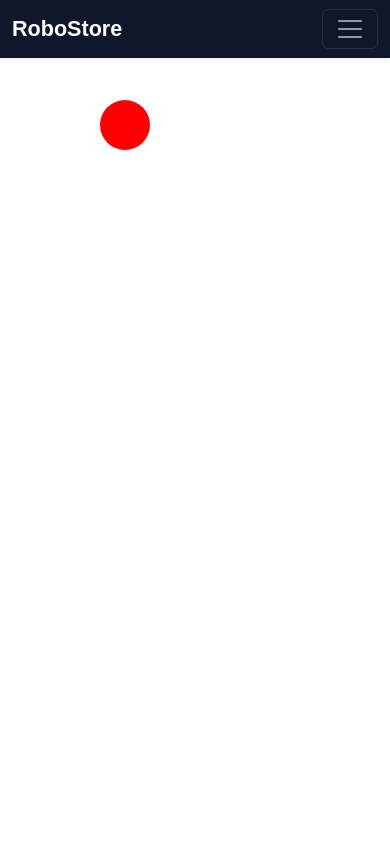
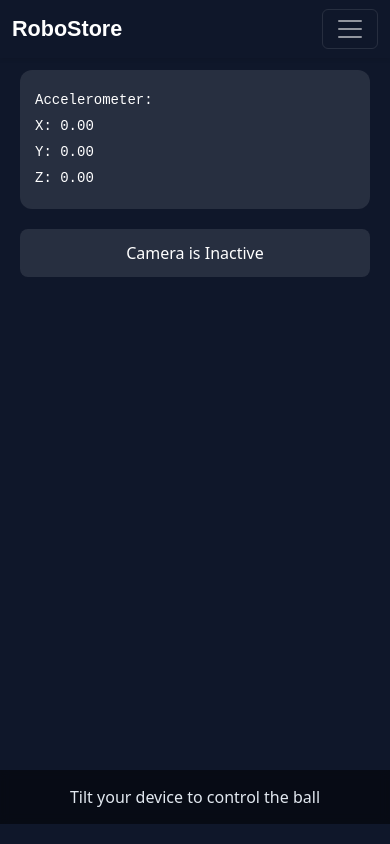
Before and after one commit to MiteshBari23/robot-website, a React (Vite) app: page /mobile in a window 390 px wide. Built offline with nearby package versions, Linux system fonts and the light colour scheme; no server answers.

Commit message:
changes in mobileview

```diff
--- /dev/null
+++ b/src/pages/MobileView.css
@@ -0,0 +1,82 @@
+.mobile-view {
+    padding: 20px;
+    min-height: 100vh;
+    background-color: #0f172a;
+    color: #fff;
+    font-family: system-ui, -apple-system, sans-serif;
+}
+
+.status-bar {
+    position: fixed;
+    top: 0;
+    left: 0;
+    right: 0;
+    padding: 10px;
+    text-align: center;
+    font-size: 14px;
+    z-index: 1000;
+}
+
+.connected {
+    color: #4ade80;
+    font-weight: 600;
+}
+
+.disconnected {
+    color: #ef4444;
+    font-weight: 600;
+}
+
+.sensor-data {
+    background: rgba(255, 255, 255, 0.1);
+    border-radius: 12px;
+    padding: 15px;
+    margin: 60px 0 20px;
+}
+
+.sensor-data p {
+    margin: 5px 0;
+    font-family: monospace;
+    font-size: 16px;
+}
+
+.camera-status {
+    background: rgba(255, 255, 255, 0.1);
+    border-radius: 8px;
+    padding: 12px;
+    margin: 20px 0;
+    text-align: center;
+    font-weight: 500;
+}
+
+.instructions {
+    position: fixed;
+    bottom: 20px;
+    left: 0;
+    right: 0;
+    text-align: center;
+    padding: 15px;
+    background: rgba(0, 0, 0, 0.5);
+    backdrop-filter: blur(5px);
+    font-size: 16px;
+    color: #e2e8f0;
+}
+
+video {
+    position: fixed;
+    top: 0;
+    left: 0;
+    width: 1px;
+    height: 1px;
+    opacity: 0;
+}
+
+@media (max-width: 768px) {
+    .sensor-data {
+        margin-top: 50px;
+    }
+
+    .sensor-data p {
+        font-size: 14px;
+    }
+}
--- a/src/pages/MobileView.jsx
+++ b/src/pages/MobileView.jsx
@@ -1,80 +1,160 @@
-import React, { useEffect, useRef, useState } from "react";
-import io from "socket.io-client";
+import React from 'react';
+import { useEffect, useRef, useState } from 'react';
+import io from 'socket.io-client';
+import './MobileView.css';
 
-const socket = io("https://website-and-cloudgame-2.onrender.com");
+const SOCKET_URL = import.meta.env.PROD
+  ? 'https://website-and-cloudgame-2.onrender.com'
+  : 'http://localhost:10000';
 
 export default function MobileView() {
+  const [isConnected, setIsConnected] = useState(false);
+  const [isCameraActive, setIsCameraActive] = useState(false);
   const videoRef = useRef(null);
-  const canvasRef = useRef(null);
-  const [cameraActive, setCameraActive] = useState(false);
+  const socketRef = useRef(null);
+  const streamRef = useRef(null);
+  const [accelerometer, setAccelerometer] = useState({ x: 0, y: 0, z: 0 });
 
   useEffect(() => {
-    socket.on("toggle-camera", (status) => {
-      console.log("🎥 Toggle:", status);
-      setCameraActive(status);
-      if (status) startCamera();
+    // Initialize socket connection
+    socketRef.current = io(SOCKET_URL);
+
+    socketRef.current.on('connect', () => {
+      setIsConnected(true);
+      console.log('Connected to server');
     });
 
-    socket.on("move-ball", (dir) => moveBall(dir));
+    socketRef.current.on('disconnect', () => {
+      setIsConnected(false);
+      console.log('Disconnected from server');
+    });
+
+    // Handle camera control requests from laptop
+    socketRef.current.on('toggleCamera', handleCameraToggle);
+
+    // Request accelerometer permission and start listening
+    if (typeof DeviceMotionEvent.requestPermission === 'function') {
+      DeviceMotionEvent.requestPermission()
+        .then(response => {
+          if (response === 'granted') {
+            window.addEventListener('devicemotion', handleMotion);
+          }
+        })
+        .catch(console.error);
+    } else {
+      window.addEventListener('devicemotion', handleMotion);
+    }
+
+    return () => {
+      window.removeEventListener('devicemotion', handleMotion);
+      stopCamera();
+      socketRef.current?.disconnect();
+    };
   }, []);
+
+  const handleMotion = (event) => {
+    const x = event.accelerationIncludingGravity.x;
+    const y = event.accelerationIncludingGravity.y;
+    const z = event.accelerationIncludingGravity.z;
+
+    setAccelerometer({ x, y, z });
+    socketRef.current?.emit('ballMovement', { x, y, z });
+  };
+
+  const handleCameraToggle = async (enabled) => {
+    if (enabled) {
+      await startCamera();
+    } else {
+      stopCamera();
+    }
+    setIsCameraActive(enabled);
+  };
 
   const startCamera = async () => {
     try {
-      const stream = await navigator.mediaDevices.getUserMedia({ video: true });
-      videoRef.current.srcObject = stream;
+      streamRef.current = await navigator.mediaDevices.getUserMedia({
+        video: { facingMode: 'environment' }
+      });
 
-      const canvas = canvasRef.current;
-      const ctx = canvas.getContext("2d");
-
-      console.log("✅ Camera started");
-
-
-      const sendFrame = () => {
-        if (!cameraActive) return;
-        canvas.width = 320;
-        canvas.height = 240;
-        ctx.drawImage(videoRef.current, 0, 0, canvas.width, canvas.height);
-        const frame = canvas.toDataURL("image/jpeg", 0.4);
-        console.log("📤 Emitting frame...");
-        socket.emit("camera-frame", frame); // ✅ Emit to server
-        setTimeout(sendFrame, 200); // Repeat every 200ms
-      };
-
-      sendFrame();
+      if (videoRef.current) {
+        videoRef.current.srcObject = streamRef.current;
+        startStreaming();
+      }
     } catch (err) {
-      console.error("Camera error:", err);
+      console.error('Camera access error:', err);
+      socketRef.current?.emit('cameraError', { message: err.message });
     }
   };
 
-  const moveBall = (dir) => {
-    const ball = document.getElementById("ball");
-    const top = parseInt(ball.style.top || "100");
-    const left = parseInt(ball.style.left || "100");
-    if (dir === "up") ball.style.top = `${top - 10}px`;
-    if (dir === "down") ball.style.top = `${top + 10}px`;
-    if (dir === "left") ball.style.left = `${left - 10}px`;
-    if (dir === "right") ball.style.left = `${left + 10}px`;
+  const stopCamera = () => {
+    if (streamRef.current) {
+      streamRef.current.getTracks().forEach(track => track.stop());
+      streamRef.current = null;
+    }
+    if (videoRef.current) {
+      videoRef.current.srcObject = null;
+    }
+    setIsCameraActive(false);
+  };
+
+  const startStreaming = () => {
+    const canvas = document.createElement('canvas');
+    const context = canvas.getContext('2d');
+    const video = videoRef.current;
+
+    const sendFrame = () => {
+      if (streamRef.current && video?.readyState === video.HAVE_ENOUGH_DATA) {
+        canvas.width = video.videoWidth;
+        canvas.height = video.videoHeight;
+        context.drawImage(video, 0, 0);
+
+        // Compress and send image data
+        canvas.toBlob((blob) => {
+          const reader = new FileReader();
+          reader.onloadend = () => {
+            socketRef.current?.emit('cameraStream', reader.result);
+          };
+          reader.readAsDataURL(blob);
+        }, 'image/jpeg', 0.5);
+      }
+      if (isCameraActive) {
+        requestAnimationFrame(sendFrame);
+      }
+    };
+
+    sendFrame();
   };
 
   return (
-    <div className="bg-white h-screen relative">
-      <h2 className="text-center font-semibold text-lg py-4">📱 Mobile View</h2>
+    <div className="mobile-view">
+      <div className="status-bar">
+        {isConnected ?
+          <span className="connected">Connected to Server</span> :
+          <span className="disconnected">Disconnected</span>
+        }
+      </div>
 
-      <video ref={videoRef} autoPlay muted playsInline className="hidden" />
-      <canvas ref={canvasRef} className="hidden" />
+      <div className="sensor-data">
+        <p>Accelerometer:</p>
+        <p>X: {accelerometer.x?.toFixed(2)}</p>
+        <p>Y: {accelerometer.y?.toFixed(2)}</p>
+        <p>Z: {accelerometer.z?.toFixed(2)}</p>
+      </div>
 
-      <div
-        id="ball"
-        style={{
-          width: 50,
-          height: 50,
-          backgroundColor: "red",
-          borderRadius: "50%",
-          position: "absolute",
-          top: "100px",
-          left: "100px",
-        }}
-      ></div>
+      <video
+        ref={videoRef}
+        autoPlay
+        playsInline
+        style={{ display: 'none' }}
+      />
+
+      <div className="camera-status">
+        Camera is {isCameraActive ? 'Active' : 'Inactive'}
+      </div>
+
+      <div className="instructions">
+        Tilt your device to control the ball
+      </div>
     </div>
   );
 }
```
